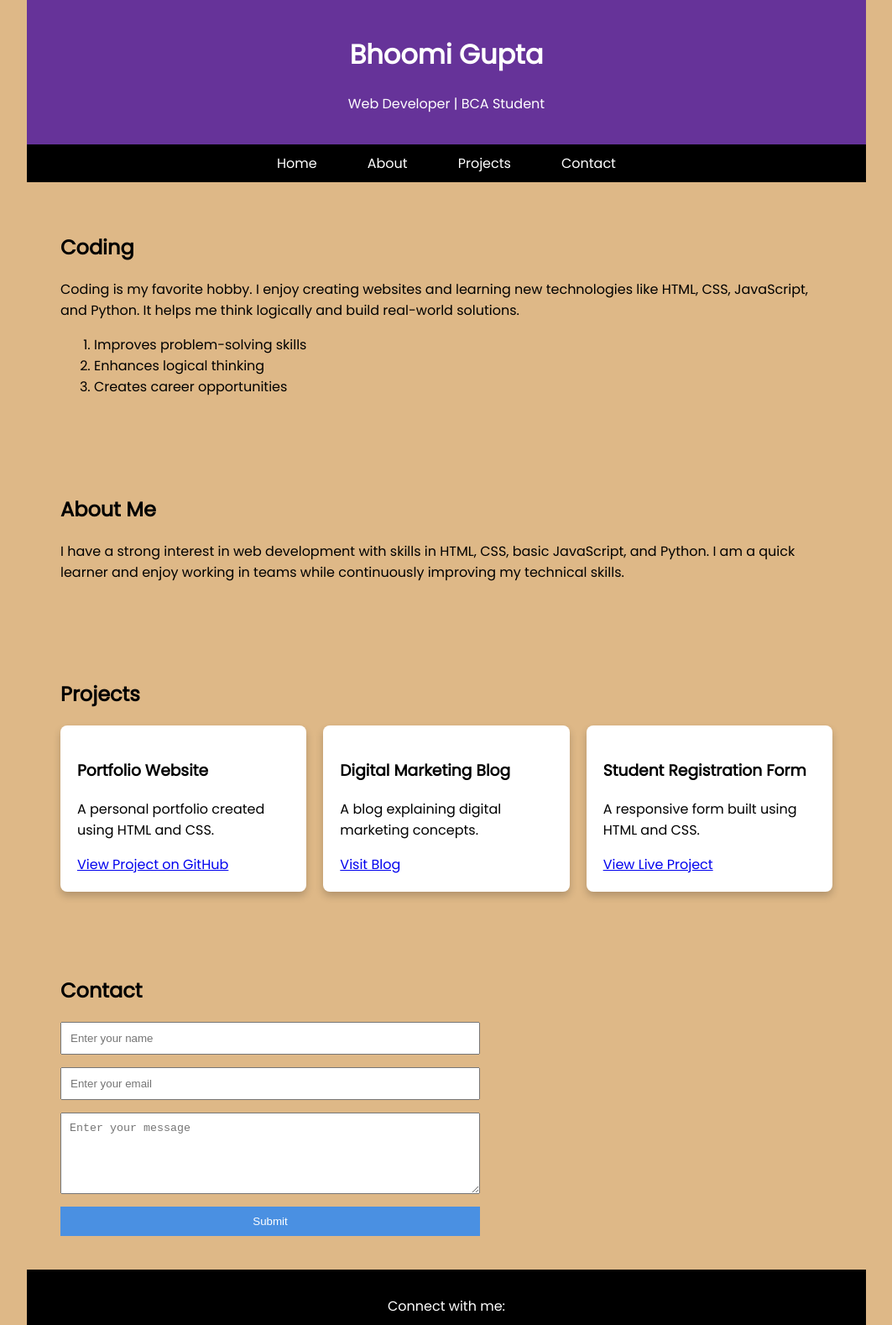
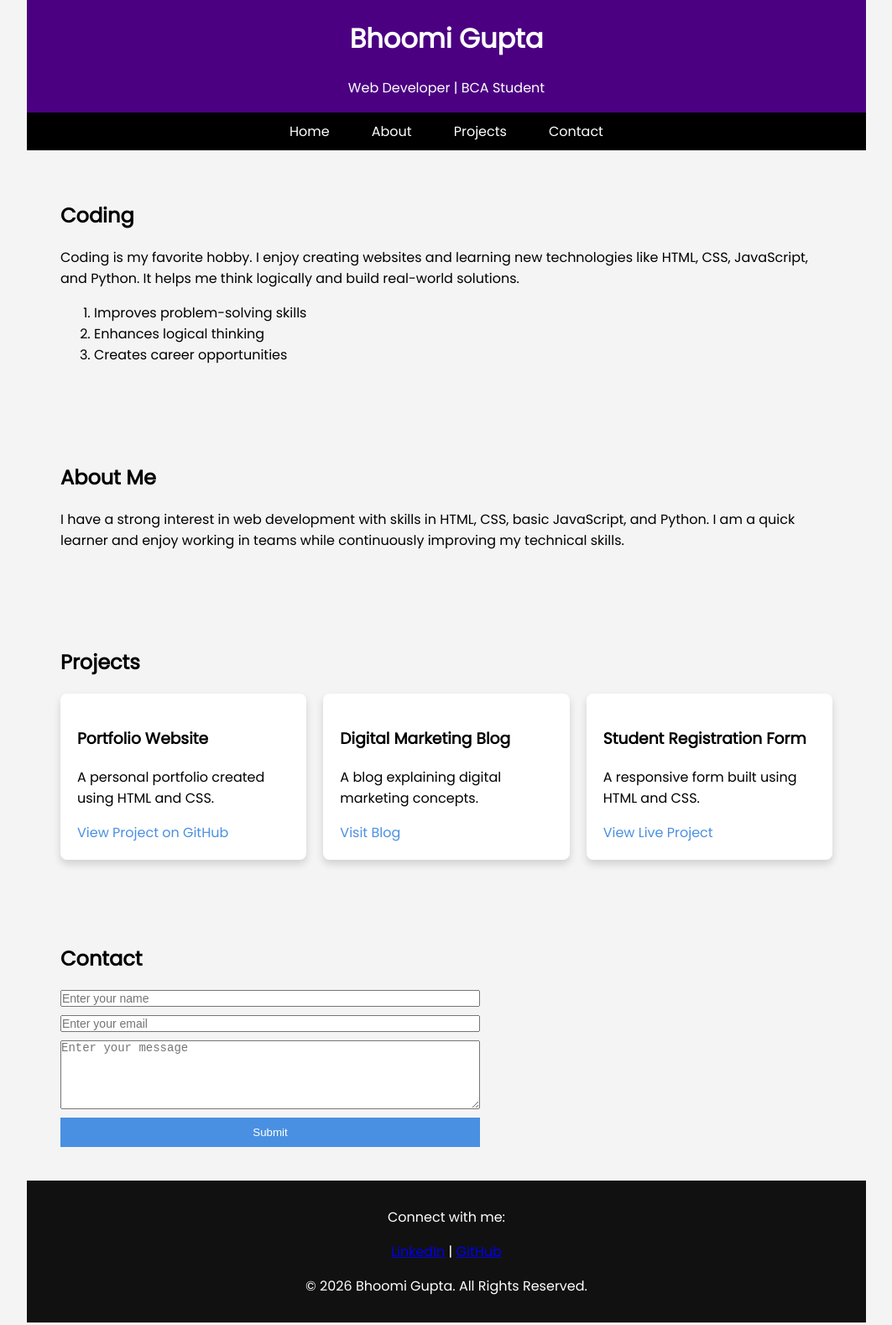
Before and after one commit to bhoomigupta1124-art/html-css-project-1, a plain HTML site: page index.html in a window 1280 px wide. Shown: the top 1578 px of the page at 84% size, without its empty margins (108-1171 px from the left). Drawn offline with Linux system fonts and the light colour scheme.

Commit message:
Refactor CSS styles for improved design and layout

```diff
--- a/style.css
+++ b/style.css
@@ -1,35 +1,35 @@
-/* General Styling */
+
 body {
     margin: 0;
     font-family: 'Poppins', sans-serif;
-    background-color: burlywood;
+    background-color: #f4f4f4;
     max-width: 1000px;
     margin: auto;
 }
 
-/* Header */
+
 header {
     text-align: center;
-    background-color: rebeccapurple;
+    background-color: #4b0082;
     color: white;
-    padding: 20px;
+    padding: 1px;
 }
 
-/* Navigation */
+
 nav {
-    background-color: black;
+    background-color: #000;
 }
 
 nav ul {
     display: flex;
     justify-content: center;
     list-style: none;
+    margin: 0;
     padding: 10px;
-    margin: 0;
 }
 
 nav ul li {
-    margin: 0 30px;
+    margin: 0 25px;
 }
 
 nav ul li a {
@@ -37,30 +37,38 @@ nav ul li a {
     text-decoration: none;
 }
 
+
 nav ul li a:hover {
     text-decoration: underline;
 }
 
-/* Sections */
+
 section {
     padding: 40px;
 }
 
-/* Projects Section */
+
 .project-container {
     display: flex;
     gap: 20px;
 }
+
 
 .project-card {
     background-color: white;
     padding: 20px;
     border-radius: 8px;
     flex: 1;
-    box-shadow: 0 5px 10px rgba(0,0,0,0.2);
+    box-shadow: 0 5px 10px rgba(0,0,0,0.15);
 }
 
-/* Contact Form */
+
+.project-card a {
+    color: #4a90e2;
+    text-decoration: none;
+}
+
+
 form {
     display: flex;
     flex-direction: column;
@@ -69,9 +77,11 @@ form {
 
 form input,
 form textarea {
-    margin-bottom: 15px;
-    padding: 10px;
+    margin-bottom: 10px;
+    padding: 0%;
+    font-size: 14px;
 }
+
 
 form button {
     padding: 10px;
@@ -81,22 +91,26 @@ form button {
     cursor: pointer;
 }
 
+
 form button:hover {
     background-color: #357abd;
 }
 
-/* Footer */
+
 footer {
     text-align: center;
-    background-color: black;
+    background-color: #111;
     color: white;
     padding: 15px;
 }
 
-/* Responsive Design */
+
 @media (max-width: 768px) {
+
+
     nav ul {
         flex-direction: column;
+        align-items: center;
     }
 
     .project-container {
```
